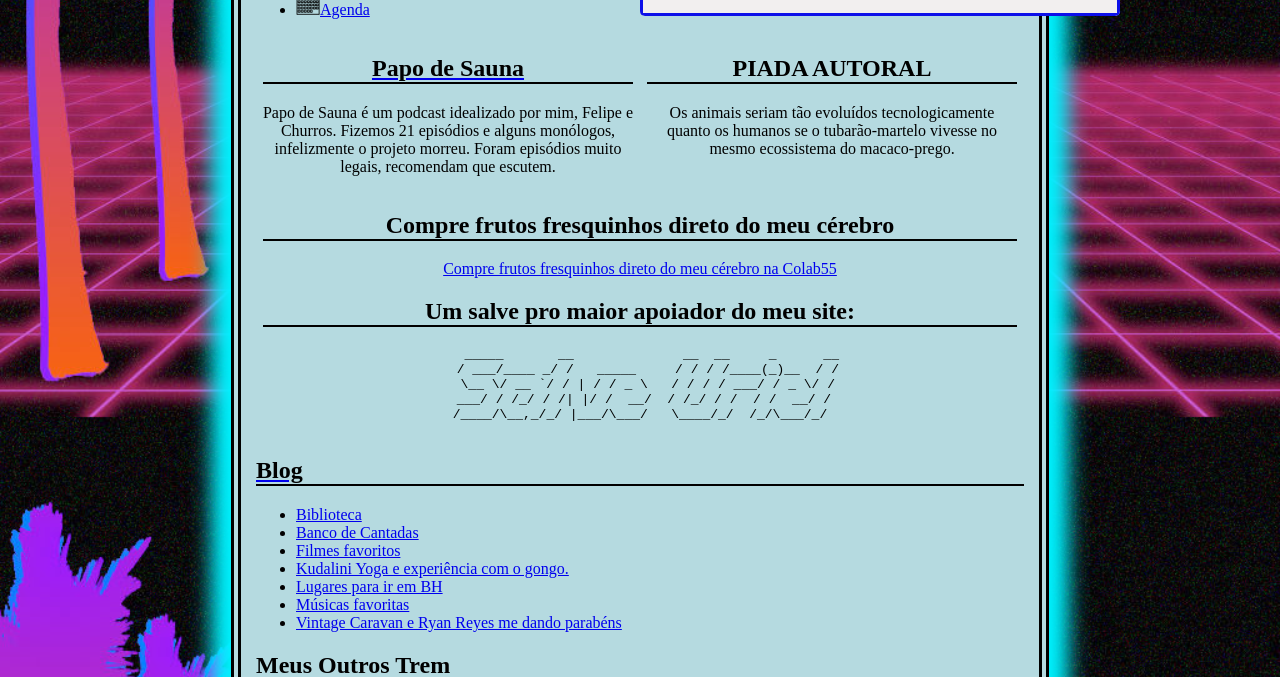
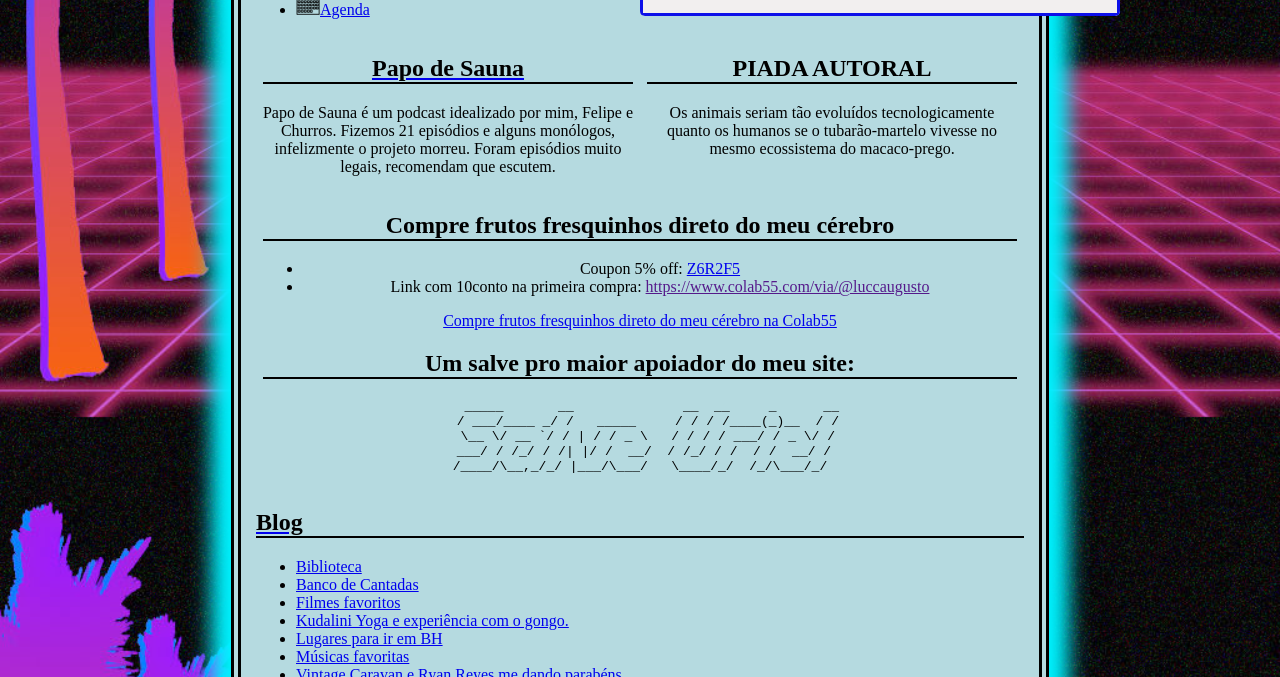
Before and after one commit to lrr68/site, a Jekyll site: the page built from index.html, in a window 1280 px wide and 900 px high, scrolled down 483 px, cut to the strip 0-677 px from the top of the window. Built offline with Jekyll 4.4.1, drawn with Linux system fonts in a browser that asks for light colours; a script that is not in the unit is left out.

Commit message:
add colab55 coupon codes to home

```diff
--- a/index.html
+++ b/index.html
@@ -47,6 +47,10 @@ title: Lucca Augusto
 			<h2>
 				Compre frutos fresquinhos direto do meu cérebro
 			</h2>
+			<ul>
+				<li> Coupon 5% off: <a href="{{ site.c55url5off}}" target="blank">{{site.coupon5off}}</a></li>
+				<li> Link com 10conto na primeira compra: <a href="{{c55url10conto}}" target="blank">{{site.c55url10conto}}</a></li>
+			</ul>
 			<!-- COLAB55 STUDIO -->
 			<script async src="https://www.colab55.com/js/studio_embed.min.js"></script>
 			<a class="c55-widget" data-load="@luccaugusto" data-type="art" href="https://www.colab55.com/@luccaugusto">Compre frutos fresquinhos direto do meu cérebro na Colab55</a>
```
